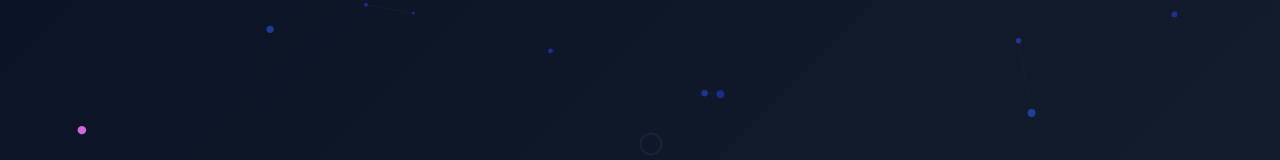
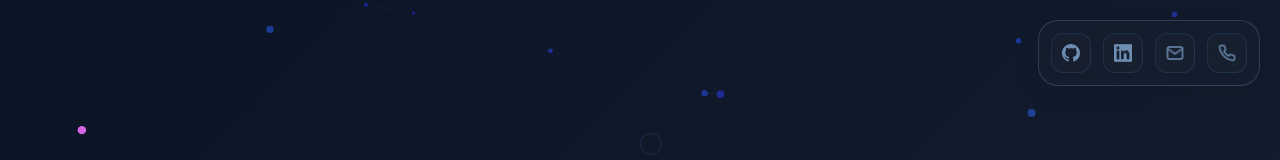
Before and after one commit to Dariuszb94/portfolio, a React (Vite) app: page / in a window 1280 px wide. Shown: the top 160 px of the page. Built offline with nearby package versions, Linux system fonts and the light colour scheme; a web font is replaced by a local one.

Commit message:
feat: add color palette

```diff
--- a/src/components/Contact.tsx
+++ b/src/components/Contact.tsx
@@ -1,5 +1,89 @@
 import styled from 'styled-components';
 import { colors } from '../utils/colors';
+
+const FloatingContactBar = styled.div`
+  position: fixed;
+  top: 20px;
+  right: 20px;
+  display: flex;
+  gap: 12px;
+  z-index: 1000;
+  opacity: 0.7;
+  backdrop-filter: blur(10px);
+  background: rgba(${colors.background.secondary.replace('#', '')
+    .match(/.{2}/g)
+    ?.map(hex => parseInt(hex, 16))
+    .join(', ')}, 0.6);
+  padding: 12px;
+  border-radius: 20px;
+  border: 1px solid rgba(${colors.accent.primary.replace('#', '')
+    .match(/.{2}/g)
+    ?.map(hex => parseInt(hex, 16))
+    .join(', ')}, 0.3);
+  box-shadow: 0 8px 32px rgba(0, 0, 0, 0.1);
+  transition: opacity 0.3s ease;
+
+  &:hover {
+    opacity: 1;
+  }
+`;
+
+const FloatingContactIcon = styled.a`
+  width: 40px;
+  height: 40px;
+  display: flex;
+  align-items: center;
+  justify-content: center;
+  background: linear-gradient(
+    135deg,
+    ${colors.utils.primaryAccent20} 0%,
+    ${colors.utils.secondaryAccent20} 100%
+  );
+  border-radius: 12px;
+  position: relative;
+  overflow: hidden;
+  text-decoration: none;
+  transition: all 0.3s ease;
+
+  &::before {
+    content: '';
+    position: absolute;
+    inset: 1px;
+    background: ${colors.background.secondary};
+    border-radius: 11px;
+    z-index: 1;
+    transition: all 0.3s ease;
+  }
+
+  svg {
+    position: relative;
+    z-index: 2;
+    width: 18px;
+    height: 18px;
+    color: ${colors.accent.primary};
+    transition: all 0.3s ease;
+  }
+
+  &:hover {
+    transform: translateY(-2px);
+    box-shadow: 0 4px 16px rgba(${colors.accent.primary.replace('#', '')
+      .match(/.{2}/g)
+      ?.map(hex => parseInt(hex, 16))
+      .join(', ')}, 0.3);
+
+    &::before {
+      background: linear-gradient(
+        135deg,
+        ${colors.utils.primaryAccent20} 0%,
+        ${colors.utils.secondaryAccent20} 100%
+      );
+    }
+
+    svg {
+      color: ${colors.background.primary};
+    }
+  }
+`;
 
 const ContactSection = styled.section`
   margin-top: 6rem;
@@ -153,13 +237,67 @@ interface ContactProps {
 }
 
 function Contact({
-  email = 'dariusz.berer@example.com', // Replace with your actual email
-  phone = '+48 123 456 789', // Replace with your actual phone
-  linkedin = 'https://linkedin.com/in/dariusz-berer', // Replace with your actual LinkedIn
-  github = 'https://github.com/Dariuszb94', // Your actual GitHub
+  email = 'dariusz.berer@gmail.com',
+  phone = '+48 535 262 562',
+  linkedin = 'https://linkedin.com/in/berer',
+  github = 'https://github.com/Dariuszb94',
 }: ContactProps) {
   return (
-    <ContactSection>
+    <>
+      <FloatingContactBar>
+        <FloatingContactIcon
+          href={github}
+          target='_blank'
+          rel='noopener noreferrer'
+          title="GitHub"
+        >
+          <svg viewBox='0 0 24 24' fill='currentColor'>
+            <path d='M12 0c-6.626 0-12 5.373-12 12 0 5.302 3.438 9.8 8.207 11.387.599.111.793-.261.793-.577v-2.234c-3.338.726-4.033-1.416-4.033-1.416-.546-1.387-1.333-1.756-1.333-1.756-1.089-.745.083-.729.083-.729 1.205.084 1.839 1.237 1.839 1.237 1.07 1.834 2.807 1.304 3.492.997.107-.775.418-1.305.762-1.604-2.665-.305-5.467-1.334-5.467-5.931 0-1.311.469-2.381 1.236-3.221-.124-.303-.535-1.524.117-3.176 0 0 1.008-.322 3.301 1.23.957-.266 1.983-.399 3.003-.404 1.02.005 2.047.138 3.006.404 2.291-1.552 3.297-1.23 3.297-1.23.653 1.653.242 2.874.118 3.176.77.84 1.235 1.911 1.235 3.221 0 4.609-2.807 5.624-5.479 5.921.43.372.823 1.102.823 2.222v3.293c0 .319.192.694.801.576 4.765-1.589 8.199-6.086 8.199-11.386 0-6.627-5.373-12-12-12z' />
+          </svg>
+        </FloatingContactIcon>
+
+        <FloatingContactIcon
+          href={linkedin}
+          target='_blank'
+          rel='noopener noreferrer'
+          title="LinkedIn"
+        >
+          <svg viewBox='0 0 24 24' fill='currentColor'>
+            <path d='M20.447 20.452h-3.554v-5.569c0-1.328-.027-3.037-1.852-3.037-1.853 0-2.136 1.445-2.136 2.939v5.667H9.351V9h3.414v1.561h.046c.477-.9 1.637-1.85 3.37-1.85 3.601 0 4.267 2.37 4.267 5.455v6.286zM5.337 7.433c-1.144 0-2.063-.926-2.063-2.065 0-1.138.92-2.063 2.063-2.063 1.14 0 2.064.925 2.064 2.063 0 1.139-.925 2.065-2.064 2.065zm1.782 13.019H3.555V9h3.564v11.452zM22.225 0H1.771C.792 0 0 .774 0 1.729v20.542C0 23.227.792 24 1.771 24h20.451C23.2 24 24 23.227 24 22.271V1.729C24 .774 23.2 0 22.222 0h.003z' />
+          </svg>
+        </FloatingContactIcon>
+
+        <FloatingContactIcon
+          href={`mailto:${email}`}
+          title="Email"
+        >
+          <svg
+            viewBox='0 0 24 24'
+            fill='none'
+            stroke='currentColor'
+            strokeWidth='2'
+          >
+            <path d='M4 4h16c1.1 0 2 .9 2 2v12c0 1.1-.9 2-2 2H4c-1.1 0-2-.9-2-2V6c0-1.1.9-2 2-2z' />
+            <polyline points='22,6 12,13 2,6' />
+          </svg>
+        </FloatingContactIcon>
+
+        <FloatingContactIcon
+          href={`tel:${phone.replace(/\s/g, '')}`}
+          title="Phone"
+        >
+          <svg
+            viewBox='0 0 24 24'
+            fill='none'
+            stroke='currentColor'
+            strokeWidth='2'
+          >
+            <path d='M22 16.92v3a2 2 0 0 1-2.18 2 19.79 19.79 0 0 1-8.63-3.07 19.5 19.5 0 0 1-6-6 19.79 19.79 0 0 1-3.07-8.67A2 2 0 0 1 4.11 2h3a2 2 0 0 1 2 1.72 12.84 12.84 0 0 0 .7 2.81 2 2 0 0 1-.45 2.11L8.09 9.91a16 16 0 0 0 6 6l1.27-1.27a2 2 0 0 1 2.11-.45 12.84 12.84 0 0 0 2.81.7A2 2 0 0 1 22 16.92z' />
+          </svg>
+        </FloatingContactIcon>
+      </FloatingContactBar>
+
+      <ContactSection>
       <ContactHeader>
         <ContactTitle>Let's Create Something Amazing</ContactTitle>
         <ContactSubtitle>
@@ -201,7 +339,7 @@ function Contact({
                 target='_blank'
                 rel='noopener noreferrer'
               >
-                dariusz-berer
+                /in/berer/
               </ContactValue>
             </ContactDetails>
           </ContactItem>
@@ -245,6 +383,7 @@ function Contact({
         </ContactInfo>
       </ContactContent>
     </ContactSection>
+    </>
   );
 }
 
```
